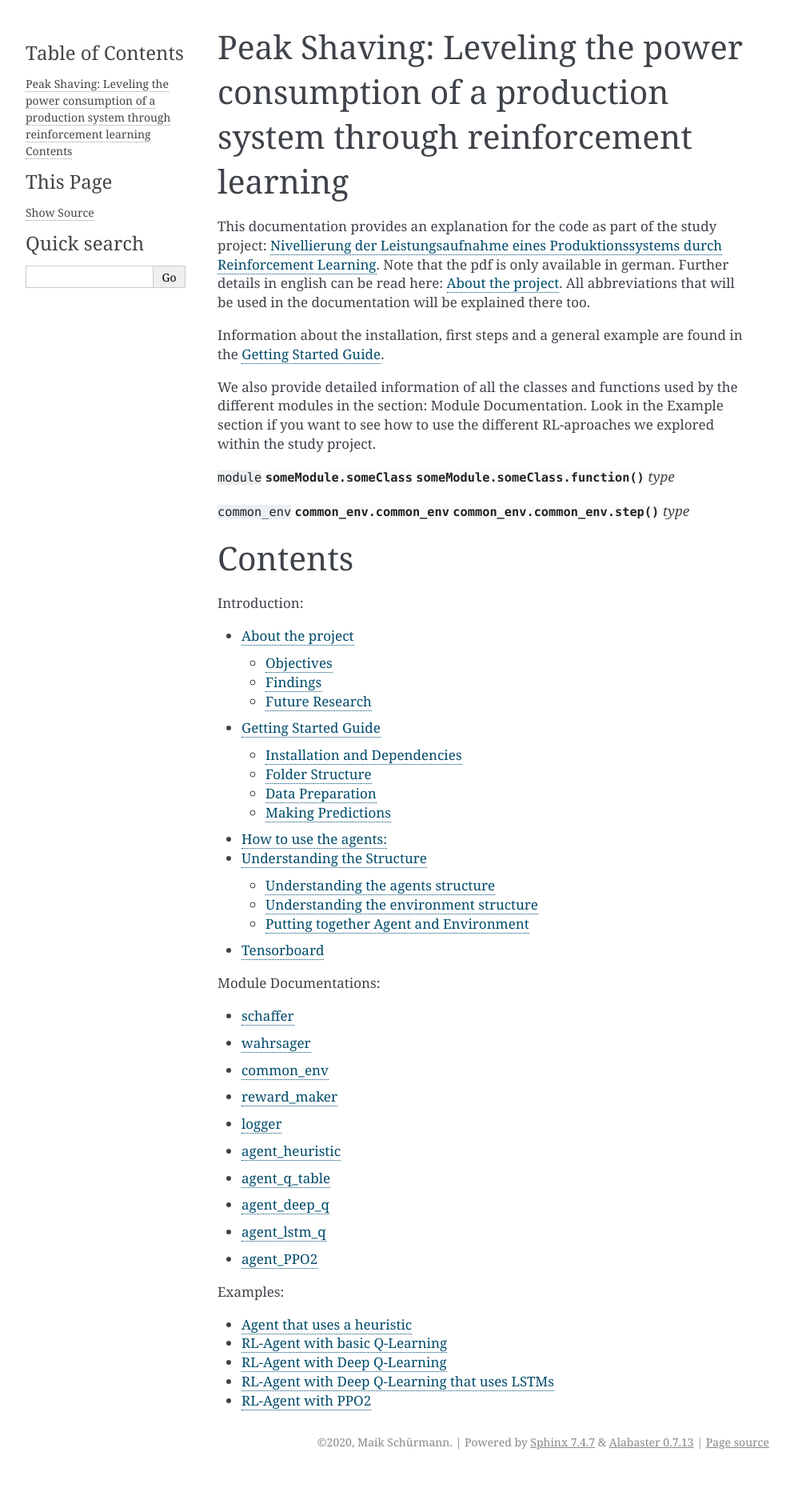
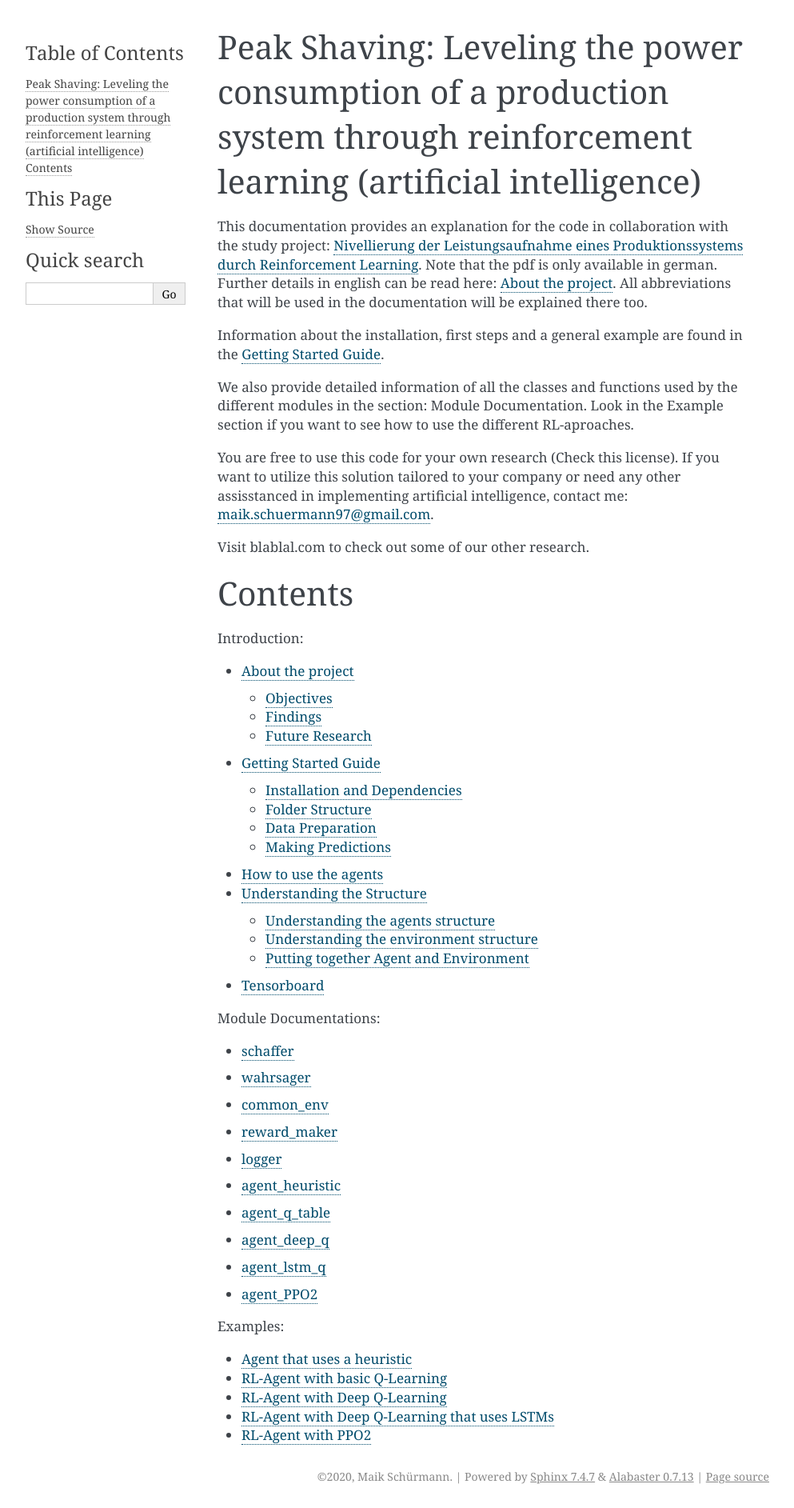
Before and after one commit to maik97/peak-shaver, a Sphinx documentation site: the page built from docs/index.rst, in a window 1280 px wide. Shown: the whole page at 80% size, without its empty margins (148-1141 px from the left). Built offline with Sphinx 7.4.7, drawn with Linux system fonts in a browser that asks for light colours; before the commit the page ends 1842 px from its top, so only the background shows below that.

Commit message:
docs updated

```diff
--- a/docs/index.rst
+++ b/docs/index.rst
@@ -1,21 +1,15 @@
-Peak Shaving: Leveling the power consumption of a production system through reinforcement learning
-==================================================================================================
+Peak Shaving: Leveling the power consumption of a production system through reinforcement learning (artificial intelligence)
+============================================================================================================================
 
-This documentation provides an explanation for the code as part of the study project: `Nivellierung der Leistungsaufnahme eines Produktionssystems durch Reinforcement Learning <https://www.stackoverflow.com>`_. Note that the pdf is only available in german. Further details in english can be read here: :ref:`About the project <about_project>`. All abbreviations that will be used in the documentation will be explained there too.
+This documentation provides an explanation for the code in collaboration with the study project: `Nivellierung der Leistungsaufnahme eines Produktionssystems durch Reinforcement Learning <https://www.stackoverflow.com>`_. Note that the pdf is only available in german. Further details in english can be read here: :ref:`About the project <about_project>`. All abbreviations that will be used in the documentation will be explained there too.
 
 Information about the installation, first steps and a general example are found in the :ref:`Getting Started Guide <getting_started>`.
 
-We also provide detailed information of all the classes and functions used by the different modules in the section: Module Documentation. Look in the Example section if you want to see how to use the different RL-aproaches we explored within the study project.
+We also provide detailed information of all the classes and functions used by the different modules in the section: Module Documentation. Look in the Example section if you want to see how to use the different RL-aproaches.
 
-``module``
-:class:`someModule.someClass`
-:meth:`someModule.someClass.function`
-`type`
+You are free to use this code for your own research (Check this license). If you want to utilize this solution tailored to your company or need any other assisstanced in implementing artificial intelligence, contact me: maik.schuermann97@gmail.com.
 
-``common_env``
-:class:`common_env.common_env`
-:meth:`common_env.common_env.step`
-`type`
+Visit blablal.com to check out some of our other research.
 
 Contents
 ========
--- a/docs/intro/how_to.rst
+++ b/docs/intro/how_to.rst
@@ -1,7 +1,7 @@
 .. _how_to:
 
-How to use the agents:
-======================
+How to use the agents
+=====================
 
 This sections aims to provide a tutorial how to set up an agent. For this purpose the ``agent_q_table`` will be used. You can look up the examples for the other agents to see the differences, but the basic structure is for all agents (except PPO2) pretty much the same. The code will be explained step by step and put together at the end.
 
@@ -21,7 +21,7 @@ Importing the dependencies:
     # Import the Q-Table agent:
     from main.agent_q_table import Q_Learner
 
-The last line determine which agent we use. In this case we want to create an agent that uses a Q-Table, which will limit the input and action-space to discrete values. This is important for setting up the environment later.
+The last line determines the agent we want to use. In this case we want to import an agent that uses a Q-Table. This will limit the input and action-space to discrete values, which will be important for setting up the environment later.
 
 Setting up parameters and loading the dataset:
 
```
